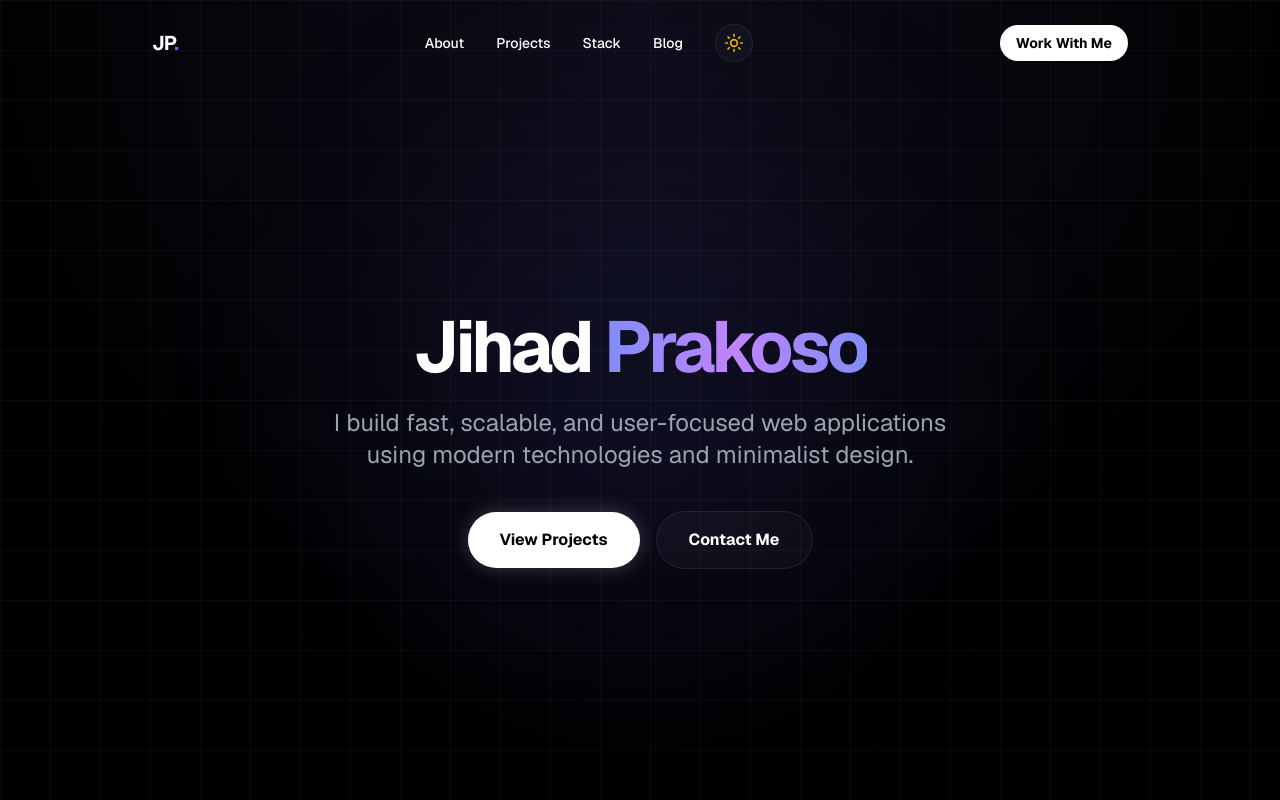
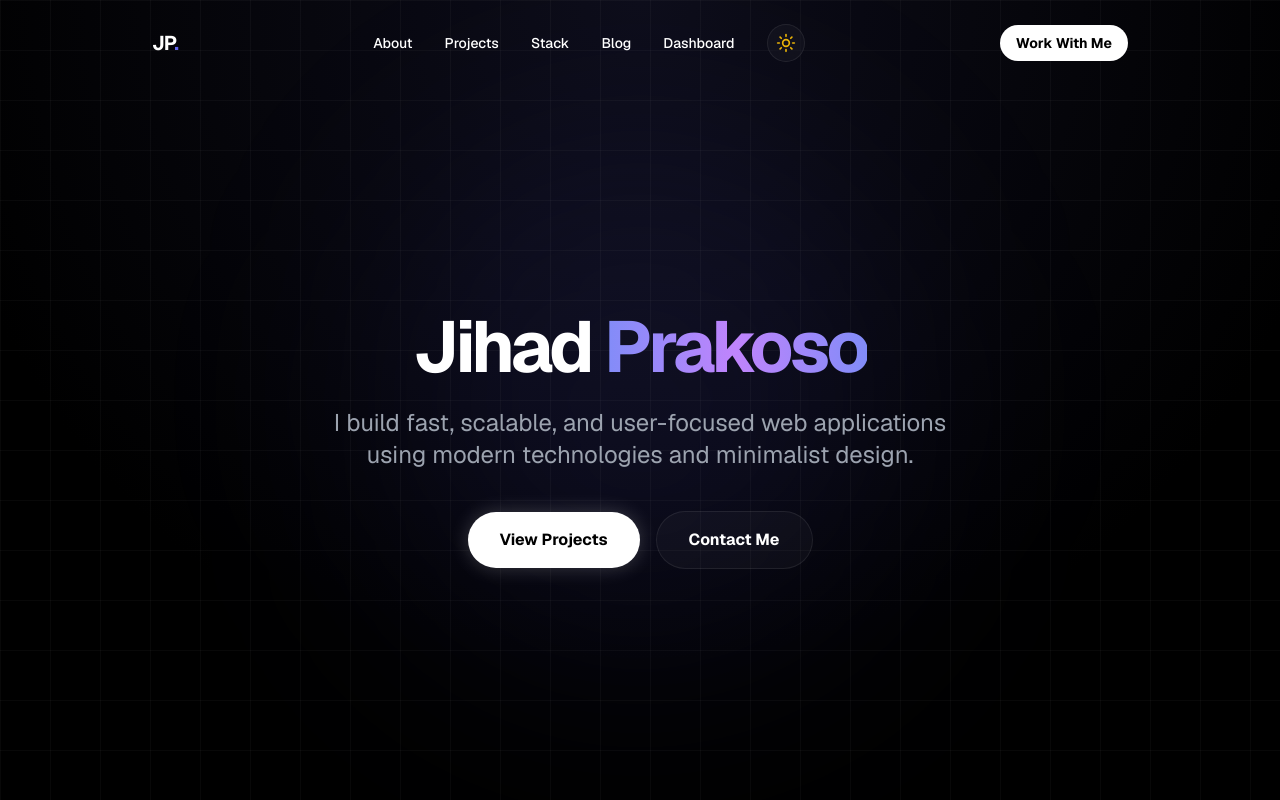
Before and after one commit to jihadprakoso/porto, a Next.js app: page / in a window 1280 px wide. Shown: the top 800 px of the page. Built offline with nearby package versions, Linux system fonts and the light colour scheme; no server answers; the database is empty.

Commit message:
Update Navbar.tsx

```diff
--- a/src/components/Navbar.tsx
+++ b/src/components/Navbar.tsx
@@ -20,6 +20,7 @@ export default function Navbar() {
     { name: "Projects", href: "/#projects" },
     { name: "Stack", href: "/#stack" },
     { name: "Blog", href: "/blog" },
+    { name: "Dashboard", href: "/dashboard" },
   ];
 
   return (
```
